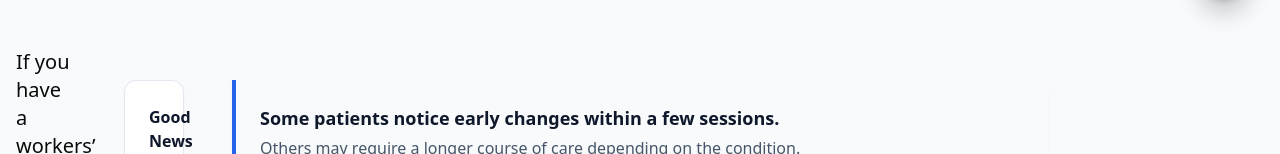
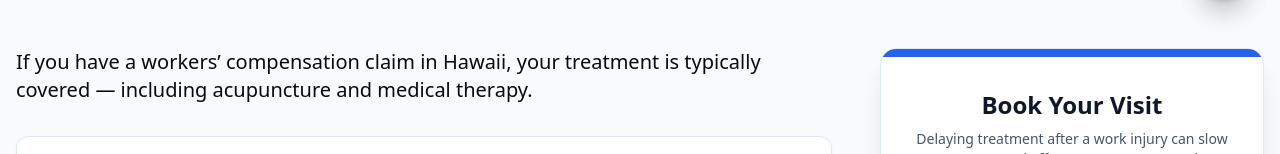
Before and after one commit to acutherapy/acutherapy-web-v2, a React (Vite) app: page /workers-injury in a window 1280 px wide. Shown: the part 778-932 px from the top of the page. Built offline with nearby package versions, Linux system fonts and the light colour scheme.

Commit message:
Remove duplicate article section in WorkersCompAcupuncture page
Removed duplicate article section from the page.

```diff
--- a/src/pages/WorkersCompAcupunctureHonoluluPage.tsx
+++ b/src/pages/WorkersCompAcupunctureHonoluluPage.tsx
@@ -118,7 +118,9 @@ export default function WorkersCompAcupunctureHonoluluPage() {
       {/* Main Content */}
       <section className="py-16 bg-slate-50">
         <div className="max-w-7xl mx-auto px-4 grid md:grid-cols-12 gap-12">
-<p className="text-xl text-100">
+
+          <article className="md:col-span-8">
+            <p className="text-xl text-100">
 If you have a workers’ compensation claim in Hawaii, your treatment is typically covered — including acupuncture and medical therapy.
 </p>
           <div className="bg-white border border-slate-200 rounded-xl p-6 my-8 shadow-sm">
@@ -129,8 +131,6 @@ If you have a workers’ compensation claim in Hawaii, your treatment is typical
     <li>✔ No need to deal with paperwork — we handle it</li>
   </ul>
 </div>
-
-          <article className="md:col-span-8">
 
                         {/* CRO Expectation Module */}
             <div className="bg-slate-50 border-l-4 border-blue-600 p-6 rounded-r-xl mb-10 shadow-sm mt-8">
```
